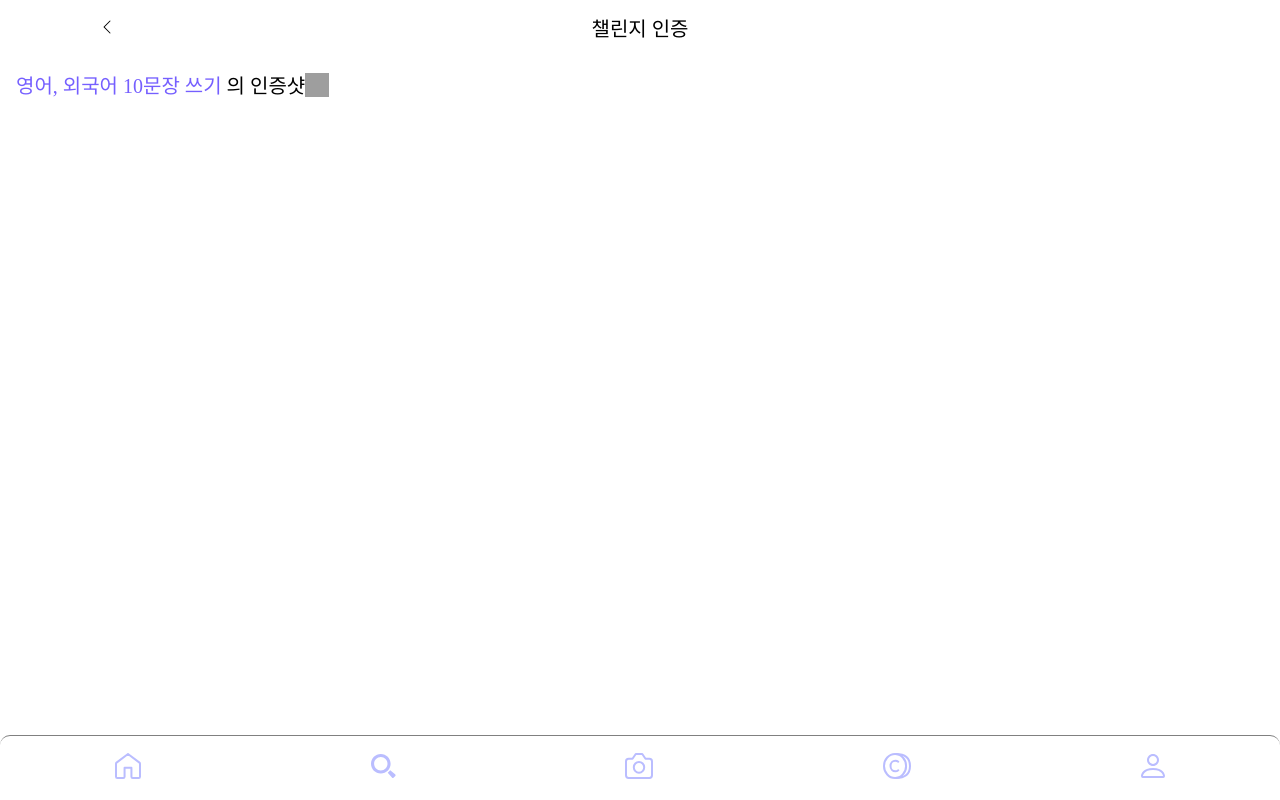
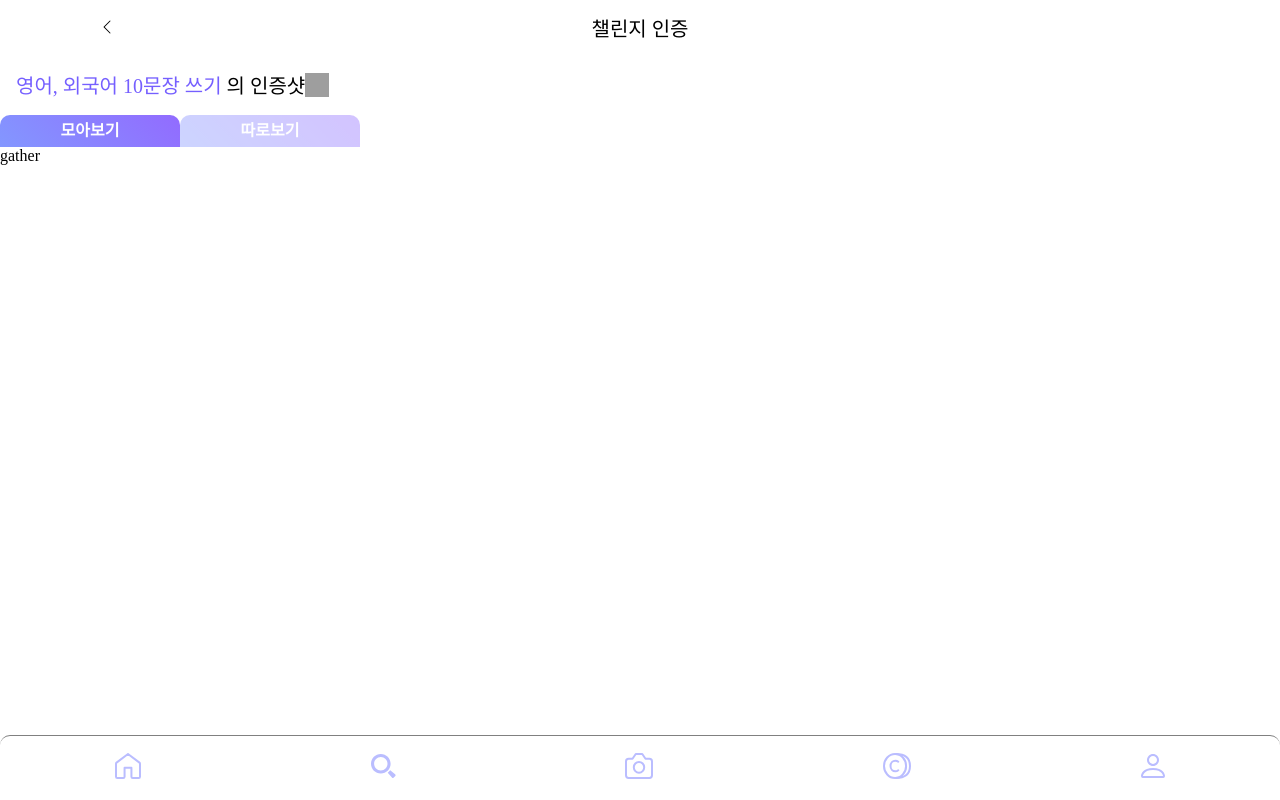
Before and after one commit to CHALLING-blockchain/Challing, a React (Create React App) app in the folder frontend/: page /certification-photos in a window 1280 px wide. Built offline with nearby package versions, Linux system fonts and the light colour scheme; grey boxes are pictures that could not be loaded; a web font is replaced by a local one.

Commit message:
feat: 🎸 certification page tabs

```diff
--- a/frontend/src/components/challengeCertify/CertificationPhotos.js
+++ b/frontend/src/components/challengeCertify/CertificationPhotos.js
@@ -1,7 +1,8 @@
-import React, { useState } from "react";
+import React, { useRef, useState } from "react";
 import { useNavigate } from "react-router-dom";
 import styles from "./CertificationPhotos.module.css"
 import camera from "../../img/camera.png"
+import testphoto from "../../img/test-back.jpg"
 
 function Header() {
   const navigate = useNavigate();
@@ -42,6 +43,77 @@ function Title(){
     );
 }
 
+function Tabs(){
+    const [state, setState] = useState('gather');
+    const handleClickBtn = (e) => {
+        setState(e.target.value)
+    }
+    const gatherInput = useRef();
+    const handleClick1 = () => {
+        gatherInput.current.click();
+    }
+    const sepaInput = useRef();
+    const handleClick2 = () => {
+      sepaInput.current.click();
+    };
+
+    return (
+      <div className={styles.tabs}>
+        <input
+          type="radio"
+          id={styles.gather}
+          name="tab_item"
+          value="gather"
+          checked={state === "gather"}
+          onChange={handleClickBtn}
+          ref={gatherInput}
+        />
+        <label className={styles.tabItem} for="gather" onClick={handleClick1}>
+          모아보기
+        </label>
+        <input
+          type="radio"
+          id={styles.separately}
+          name="tab_item"
+          value="separately"
+          checked={state === "separately"}
+          onChange={handleClickBtn}
+          ref={sepaInput}
+        />
+        <label
+          className={styles.tabItem}
+          for="seperately"
+          onClick={handleClick2}
+        >
+          따로보기
+        </label>
+
+        <div id={styles.gather_content} className={styles.content}>
+          <Gather></Gather>
+        </div>
+        <div id={styles.separately_content} className={styles.content}>
+          <Separately></Separately>
+        </div>
+      </div>
+    );
+}
+
+function Gather(){
+    return(
+        <div>
+            gather
+        </div>
+    )
+}
+
+function Separately(){
+    return(
+        <div>
+            separately
+        </div>
+    )
+}
+
 
 
 function CertificationPhotos(){
@@ -49,6 +121,7 @@ function CertificationPhotos(){
         <div>
             <Header></Header>
             <Title></Title>
+            <Tabs></Tabs>
         </div>
     )
 }
--- a/frontend/src/components/challengeCertify/CertificationPhotos.module.css
+++ b/frontend/src/components/challengeCertify/CertificationPhotos.module.css
@@ -19,3 +19,40 @@
 .titleBox span{
     font-size: 20px;
 }
+
+.tabItem{
+    width: 180px;
+    height: 32px;
+    border: none;
+    border-top-left-radius: 10px;
+    border-top-right-radius: 10px;
+    background: linear-gradient(45deg, #8397ff, #926bff);
+    opacity: 0.4;
+    font-size: 16px;
+    color: white;
+    font-weight: bold;
+    text-align: center;
+    line-height: 32px;
+    display: block;
+    float: left;
+    transition: all 0.2s ease;
+}
+
+input[name="tab_item"] {
+    display: none;
+}
+
+.content{
+    display: none;
+    clear: both;
+}
+
+#gather:checked ~ #gather_content,
+#separately:checked ~ #separately_content {
+    display: block;
+}
+
+.tabs input:checked + .tabItem {
+    opacity: 1;
+    background-color: linear-gradient(45deg, #8397ff, #926bff);
+}
```
